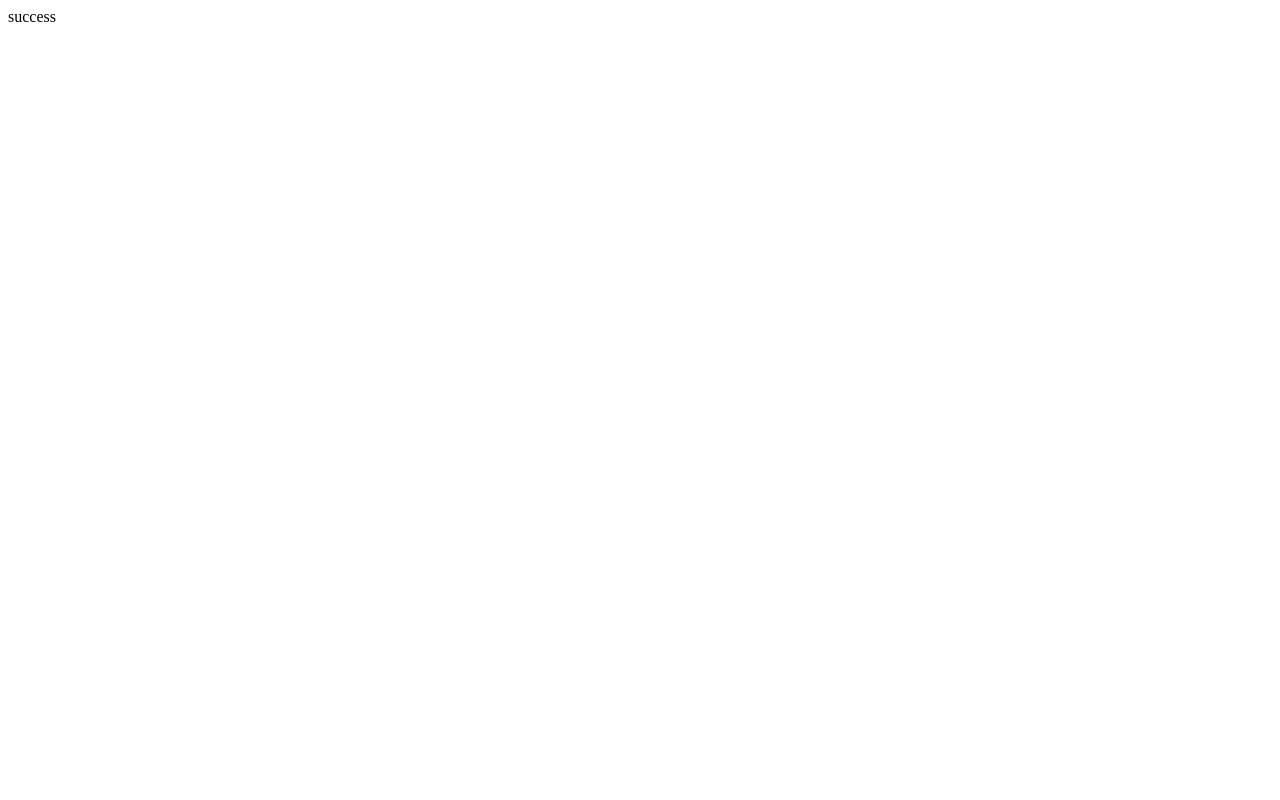
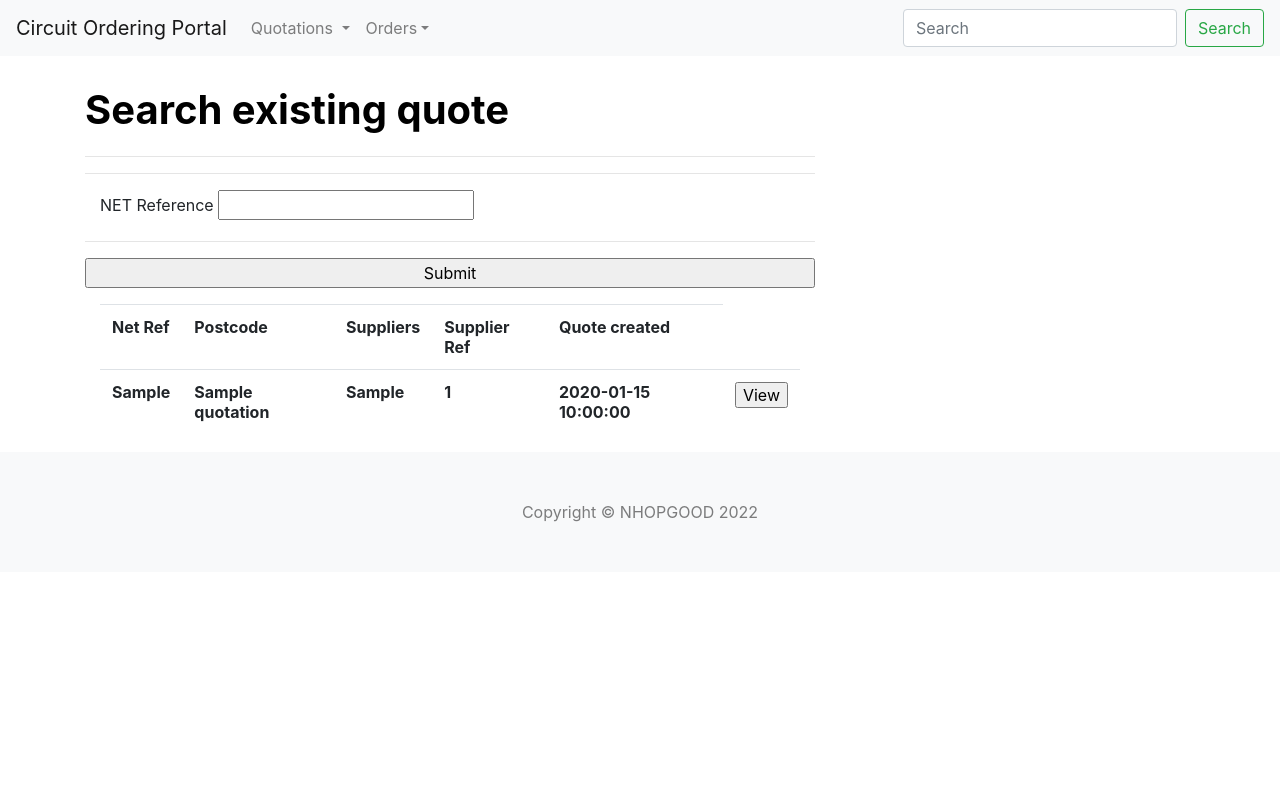
Before and after one commit to SirHoppington/circuitorderingtool, a Flask app: page /view_pricing in a window 1280 px wide. Before the commit the page is almost empty. Run offline with Flask 2, Linux system fonts and the light colour scheme; tables that the repository leaves empty hold one stand-in row (values such as "Sample post"); lists and menus that the app fills with data are empty; some libraries are stand-ins or nearby versions.

Commit message:
Created ternary relationship for DB, updated view pricing page to reflect new relationships.

```diff
--- a/flask-image/Provider/provider_routes.py
+++ b/flask-image/Provider/provider_routes.py
@@ -27,18 +27,18 @@ def view_pricing():
     form = RetrieveQuote()
     #quotes = db.session.query(ProviderQuote).filter(
     #    (quote_table.c.quotation_id == Quotation.id) & (quote_table.c.provider_id == ProviderQuote.id)).all()
-    quotes = db.session.query(NetRef).filter(
+    quotes = db.session.query(ProviderQuote, Quotation).filter(
         (NetRef.quotation_id == Quotation.id) & (NetRef.provider_id == ProviderQuote.id)& (NetRef.order_id == Order.id)).all()
     print(quotes)
-    return "success"
-    #if request.method == 'POST':
-    #    net_ref = db.session.query(Quotation).filter(
-    #        (quote_table.c.quotation_id == Quotation.id) & (quote_table.c.provider_id == ProviderQuote.id) & (
-    #                Quotation.net == form.net.data)).first()
-    #    fetch_quote = pricing.retrieve_quote(net_ref.id)
-    #    return render_template("panda_quote.html", html_table=fetch_quote[0], net_ref=fetch_quote[1])
-    #else:
-    #    return render_template("view_pricing.html", form=form, quotes=quotes)
+    #return "success"
+    if request.method == 'POST':
+        net_ref = db.session.query(Quotation).filter(
+            (NetRef.quotation_id == Quotation.id) & (NetRef.provider_id == ProviderQuote.id) & (
+                    Quotation.net == form.net.data)).first()
+        fetch_quote = pricing.retrieve_quote(net_ref.id)
+        return render_template("panda_quote.html", html_table=fetch_quote[0], net_ref=fetch_quote[1])
+    else:
+        return render_template("view_pricing.html", form=form, quotes=quotes)
 
 @provider.route('/view_orders', methods = ['GET'])
 def view_orders():
--- a/flask-image/api/quote.py
+++ b/flask-image/api/quote.py
@@ -45,8 +45,8 @@ class Quote():
     def retrieve_quote(self, reference):
         try:
             #v1_ref = db.session.query(ProviderQuote).filter((quote_table.c.quotation_id==Quotation.id) & (quote_table.c.provider_id==ProviderQuote.id) & (ProviderQuote.provider=="Virtual1") & (Quotation.net==reference)).first()
-            v1_ref = db.session.query(ProviderQuote).filter((quote_table.c.quotation_id==reference) & (quote_table.c.provider_id==ProviderQuote.id) & (ProviderQuote.provider=="Virtual1")).first()
-            net_ref = db.session.query(Quotation).filter((quote_table.c.quotation_id==reference) & (quote_table.c.provider_id==ProviderQuote.id) & (Quotation.id == reference)).first()
+            v1_ref = db.session.query(ProviderQuote).filter((NetRef.quotation_id==reference) & (NetRef.provider_id==ProviderQuote.id) & (ProviderQuote.provider=="Virtual1")).first()
+            net_ref = db.session.query(Quotation).filter((NetRef.quotation_id==reference) & (NetRef.provider_id==ProviderQuote.id) & (Quotation.id == reference)).first()
         except Exception as e:
             return (str(e))
         v1_response = v1_api.fetch_quote(v1_ref.supplier_ref)
--- a/flask-image/templates/view_pricing.html
+++ b/flask-image/templates/view_pricing.html
@@ -51,21 +51,18 @@ ul {
                                   </tr>
                                   {% for quote in quotes %}
                                       <tr>
-                                          {% for q in quote.quotes %}
-                                              <th>{{ q.net }}</th>
-                                              <th>{{ q.name}}</th>
-                                              {% endfor %}
-                                          <th>{{ quote.provider }}</th>
-                                          <th>{{ quote.supplier_ref }}</th>
-                                          <th>{{ quote.created_at }}</th>
-                                      <th>{% for q in quote.quotes %}
-                                          <form action="{{ url_for('provider.get_pricing', id=q.id) }}">
+                                              <th>{{ quote[1].net }}</th>
+                                              <th>{{ quote[1].name}}</th>
+                                          <th>{{ quote[0].provider }}</th>
+                                          <th>{{ quote[0].supplier_ref }}</th>
+                                          <th>{{ quote[0].created_at }}</th>
+                                      <th>
+                                          <form action="{{ url_for('provider.get_pricing', id=quote[1].id) }}">
                                           <input type="submit" value="View"/>
                                       </form>
                                           {% endfor %}
                                       </th>
                                       </tr>
-                                  {% endfor %}
                               </table>
                           </div>
                       </div>
```
Also changed, not shown: 1 other file.
